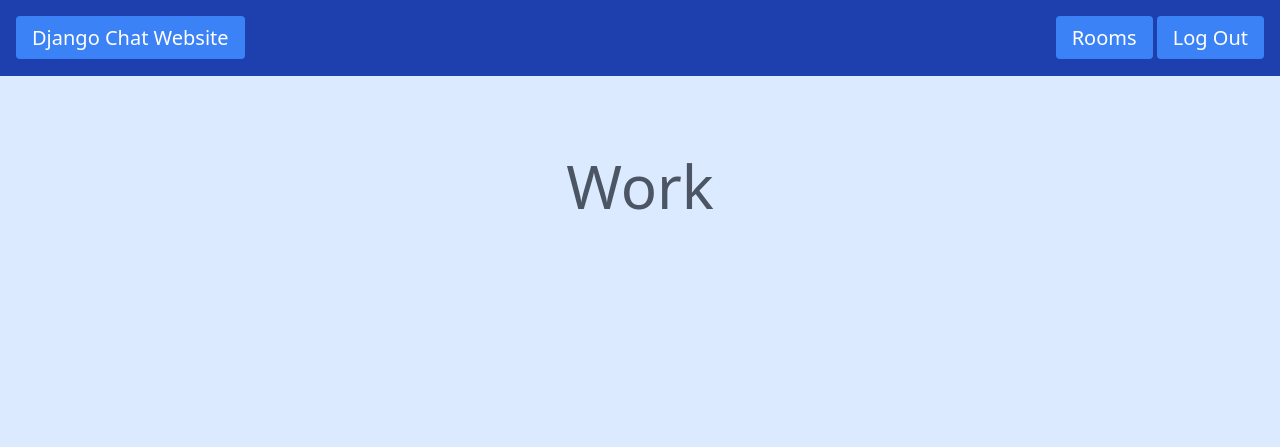
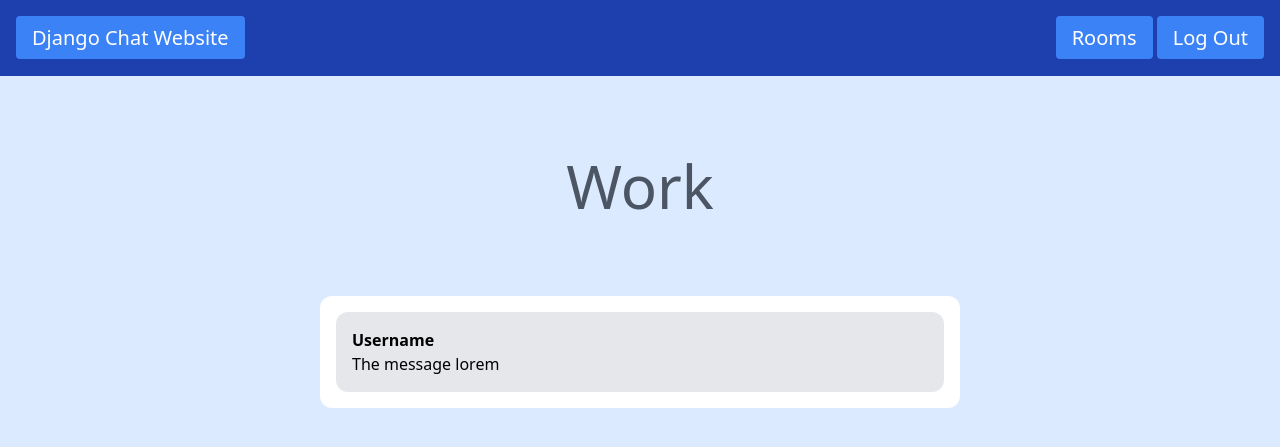
Before and after one commit to Prasangati/chat-app, a Django app: a page that uses rooms/templates/rooms/room.html in a window 1280 px wide. Shown: the top 447 px of the page. Run offline with Django 5.2, Linux system fonts and the light colour scheme; a user stored in the database is signed in; data comes from the database, SQL or seed files in the repository; both versions use the stored data as it was after the commit; some libraries are stand-ins or nearby versions.

Commit message:
Making changes

```diff
--- a/rooms/templates/rooms/room.html
+++ b/rooms/templates/rooms/room.html
@@ -7,5 +7,15 @@
     <h1 class="text-3xl lg:text-6xl text-gray-600">{{room.name}}</h1>
 </div>
 
+<div class = "lg:w-2/4 mx-4 lg:mx-auto p-4 bg-white rounded-xl">
+    <div class = "chat-messages space-y-3" id="chat-messages">
+        <div class="p-4 bg-gray-200 rounded-xl">
+            <p class = "font-semibold">Username</p>
+            <p>The message lorem</p>
+        </div>
+    </div>
+</div>
+
+
 
 {% endblock %}
```
Also changed, not shown: db.sqlite3.
